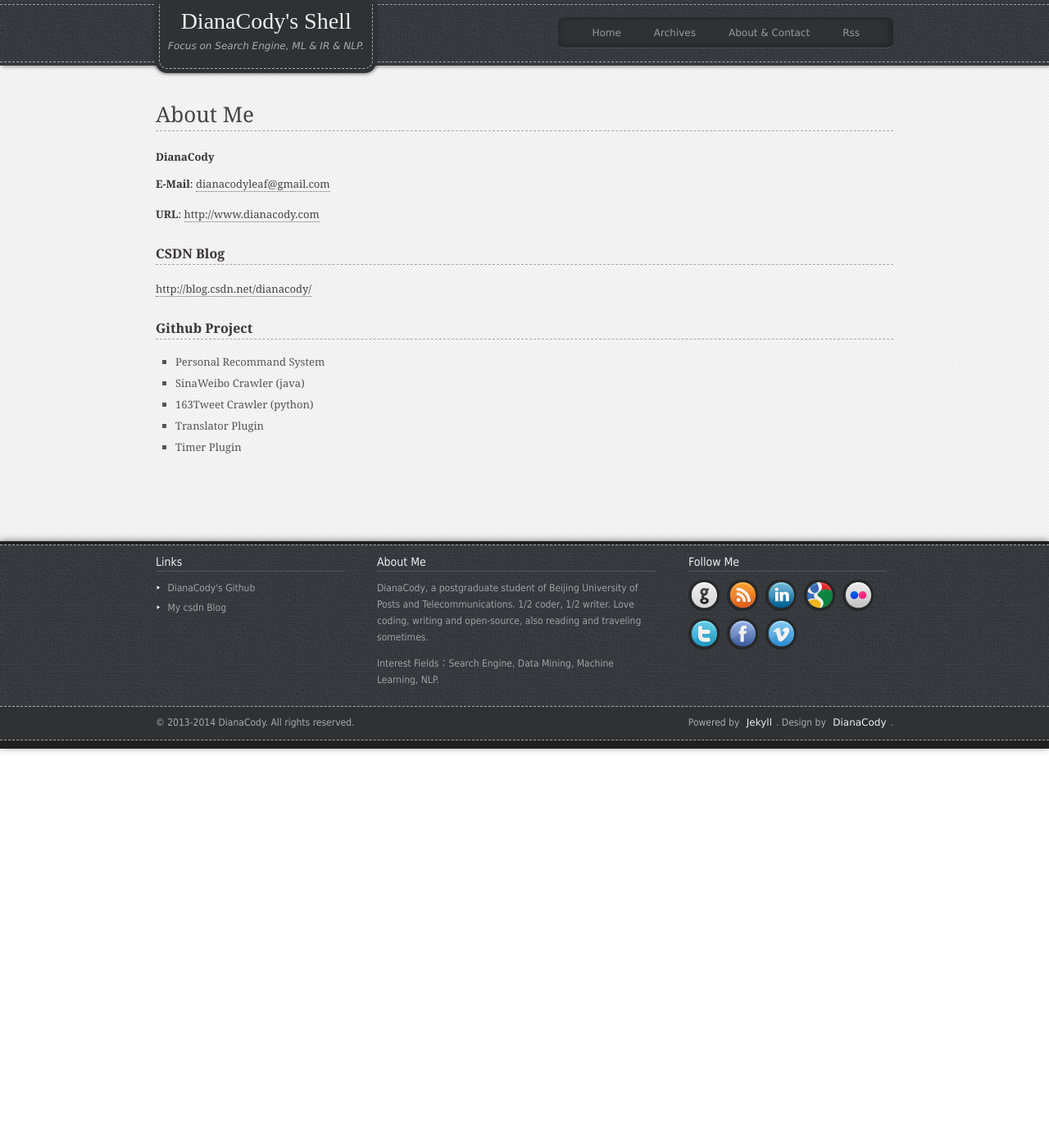
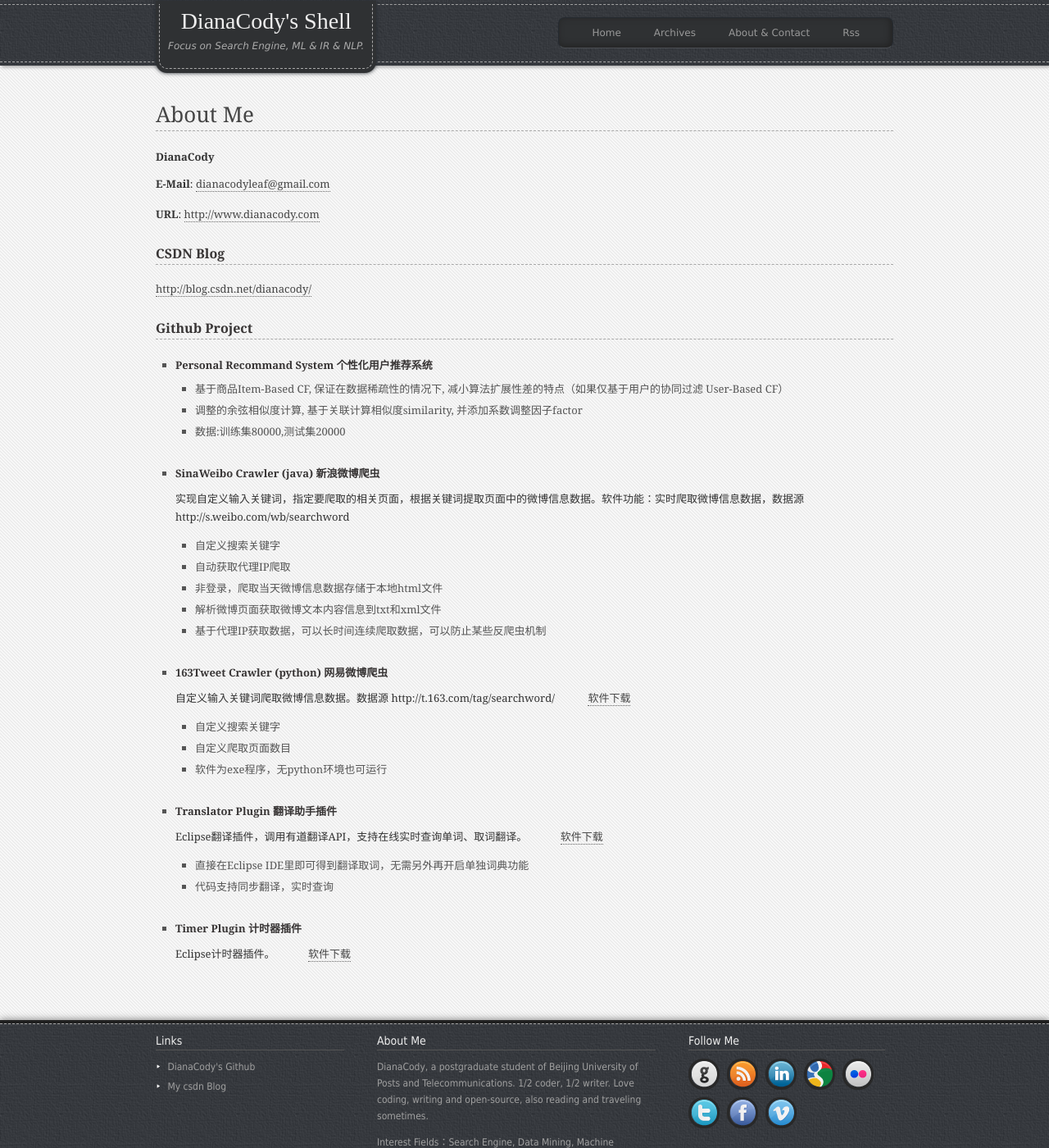
Before and after one commit to DianaCody/dianacody.github.io, a Jekyll site: the page built from contact.html, in a window 1280 px wide and 1400 px high. Shown: the whole window at 82% size. Built offline with Jekyll 4.4.1, drawn with Linux system fonts in a browser that asks for light colours; Markdown is read by kramdown in place of the engine named in the settings; some of the changed text lies outside the part shown.

Commit message:
update con

```diff
--- a/_config.yml
+++ b/_config.yml
@@ -1,6 +1,6 @@
 markdown:         rdiscount
 pygments:         true
-paginate:         4
+paginate:         5
 
 #Site config
 title: DianaCody's Shell
--- a/_includes/foot.html
+++ b/_includes/foot.html
@@ -31,7 +31,7 @@
 	</div>
 	<div class="foot-btn">
 		<div class="foot-btn-det">
-			<p class="copyright">© 2013-2014 DianaCody. All rights reserved.</p>
+			<p class="copyright">© 2013-2015 DianaCody. All rights reserved.</p>
 			<p class="author">Powered by <a href="http://www.jekyllrb.com">Jekyll</a>. Design by <a href="http://dianacody.github.io">DianaCody</a>.</p>
 		</div>
 	</div>
--- a/_layouts/default.html
+++ b/_layouts/default.html
@@ -18,7 +18,7 @@
   <meta name="description" content="{{ site.descripton }}" />
   <link rel="stylesheet" href="{{ site.style }}" type="text/css" />
   <link rel="alternate" type="application/atom+xml" title="Recent Entries" href="{{ site.feed }}" />
-  <link rel="shortcut icon" href="/favicon.ico" type="image/x-icon" />
+  <link rel="shortcut icon" href="images/favicon.jpg" type="image/x-icon" />
 </head>
 <body>
     {% include head.html %}
--- a/contact.html
+++ b/contact.html
@@ -17,11 +17,41 @@ title: About & Contacts
 
                 <h3>Github Project</h3>
                 <ul>
-                    <li>Personal Recommand System</li>
-                    <li>SinaWeibo Crawler (java)</li>
-                    <li>163Tweet Crawler (python)</li>
-                    <li>Translator Plugin</li>
-                    <li>Timer Plugin</li>
+                    <li><a href="https://github.com/DianaCody/RecommandSystem/"><h6>Personal Recommand System 个性化用户推荐系统</h6></a></li>
+                    <ul>
+                    	<li>基于商品Item-Based CF, 保证在数据稀疏性的情况下, 减小算法扩展性差的特点（如果仅基于用户的协同过滤 User-Based CF）</li>
+                    	<li>调整的余弦相似度计算, 基于关联计算相似度similarity, 并添加系数调整因子factor</li>
+                    	<li>数据:训练集80000,测试集20000</li>
+                    </ul>
+
+                    <li><a href="https://github.com/DianaCody/Spider_SinaTweetCrawler_java/"><h6>SinaWeibo Crawler (java) 新浪微博爬虫</h6></a></li>
+                    <p>实现自定义输入关键词，指定要爬取的相关页面，根据关键词提取页面中的微博信息数据。软件功能：实时爬取微博信息数据，数据源 http://s.weibo.com/wb/searchword</p>
+                    <ul>
+                    	<li>自定义搜索关键字</li>
+                    	<li>自动获取代理IP爬取</li>
+                    	<li>非登录，爬取当天微博信息数据存储于本地html文件</li>
+                    	<li>解析微博页面获取微博文本内容信息到txt和xml文件</li>
+                    	<li>基于代理IP获取数据，可以长时间连续爬取数据，可以防止某些反爬虫机制</li>
+                    </ul>
+
+                    <li><a href="https://github.com/DianaCody/Spider_python/"><h6>163Tweet Crawler (python) 网易微博爬虫</h6></a></li>
+                    <p>自定义输入关键词爬取微博信息数据。数据源 http://t.163.com/tag/searchword/&nbsp;&nbsp;&nbsp;&nbsp;&nbsp;&nbsp;&nbsp;&nbsp;&nbsp;&nbsp;&nbsp;&nbsp;<a href="https://github.com/DianaCody/Spider_python/tree/master/Tweet163_Crawler/release">软件下载</a></p>
+                    <ul>
+                    	<li>自定义搜索关键字</li>
+                    	<li>自定义爬取页面数目</li>
+                    	<li>软件为exe程序，无python环境也可运行</li>
+                    </ul>
+
+
+                    <li><a href="https://github.com/DianaCody/Translator/"><h6>Translator Plugin 翻译助手插件</h6></a></li>
+                    <p>Eclipse翻译插件，调用有道翻译API，支持在线实时查询单词、取词翻译。&nbsp;&nbsp;&nbsp;&nbsp;&nbsp;&nbsp;&nbsp;&nbsp;&nbsp;&nbsp;&nbsp;&nbsp;<a href="http://download.csdn.net/detail/dianacody/7659093">软件下载</a></p>
+                    <ul>
+                    	<li>直接在Eclipse IDE里即可得到翻译取词，无需另外再开启单独词典功能</li>
+                    	<li>代码支持同步翻译，实时查询</li>
+                    </ul>
+
+                    <li><a href="https://github.com/DianaCody/Time/"><h6>Timer Plugin 计时器插件</h6></a></li>
+                    <p>Eclipse计时器插件。&nbsp;&nbsp;&nbsp;&nbsp;&nbsp;&nbsp;&nbsp;&nbsp;&nbsp;&nbsp;&nbsp;&nbsp;<a href="http://download.csdn.net/detail/dianacody/7659081">软件下载</a></p>
                 </ul>
 
 			</article>
```
Also changed, not shown: images/favicon.jpg (renamed from favicon.ico), 13 other files.
